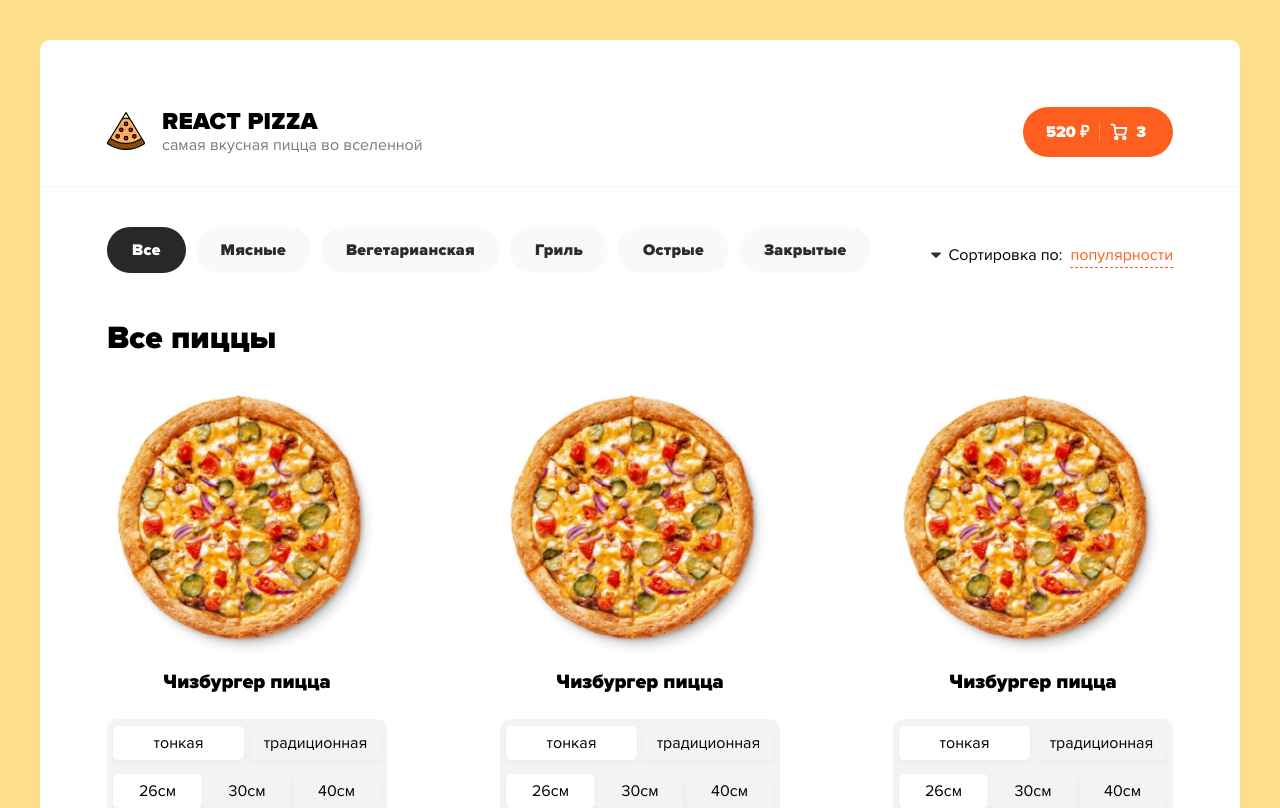
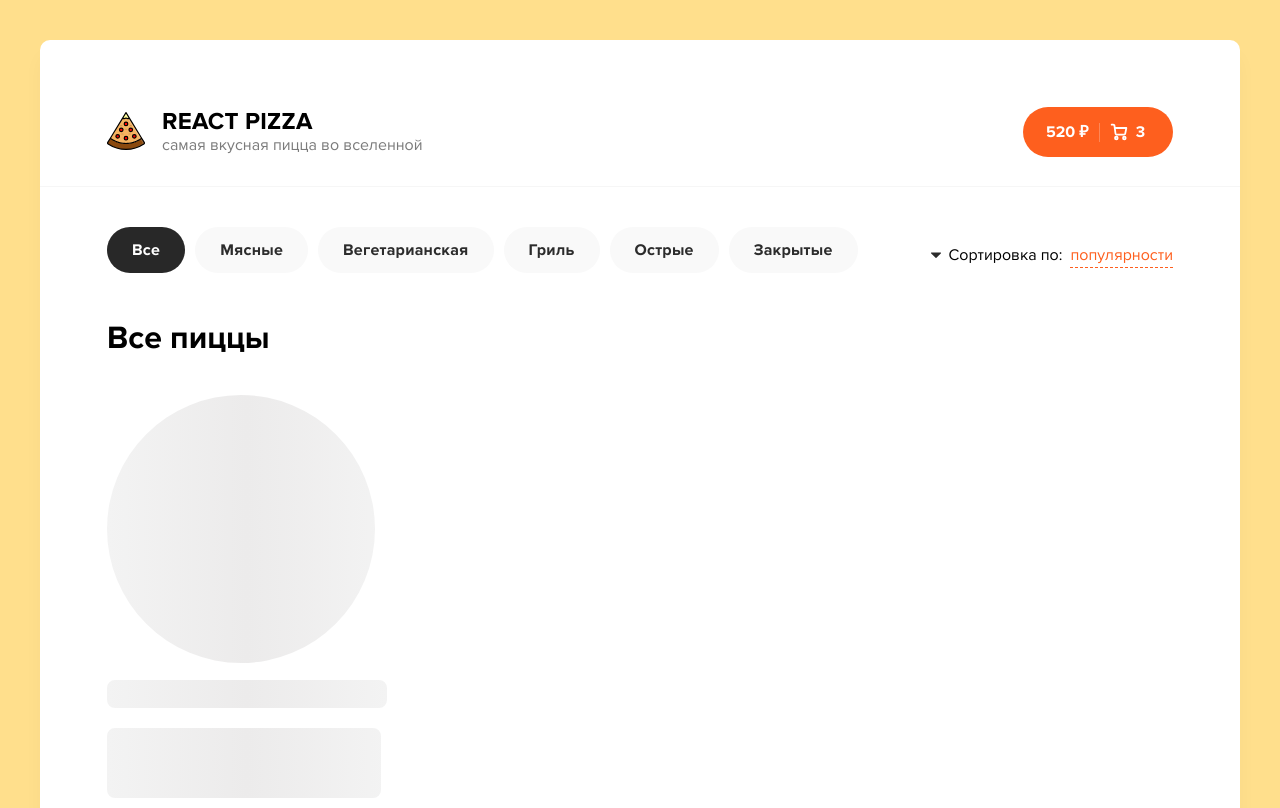
Before and after one commit to shaulaev/react-pizza, a React (Create React App) app: page / in a window 1280 px wide. Shown: the top 808 px of the page. Built offline with nearby package versions, Linux system fonts and the light colour scheme; the HTML template or start-up script is replaced by a standard one.

Commit message:
Added skeleton for pizza block

```diff
--- a/package.json
+++ b/package.json
@@ -11,6 +11,7 @@
     "@types/react": "^18.0.25",
     "@types/react-dom": "^18.0.8",
     "react": "^18.2.0",
+    "react-content-loader": "^6.2.0",
     "react-dom": "^18.2.0",
     "react-scripts": "5.0.1",
     "sass": "^1.56.0",
--- a/src/App.css
+++ b/src/App.css
@@ -33,6 +33,6 @@ body {
 
 @font-face {
   font-family: Proxima;
-  src: url(./assets/fonts/ProximaNova-Black.ttf);
+  src: url(./assets/fonts/ProximaNova-Bold.ttf);
   font-weight: 700;
 }
--- a/src/components/Main/OnePizza/OnePizza.module.scss
+++ b/src/components/Main/OnePizza/OnePizza.module.scss
@@ -44,4 +44,16 @@
             background: #FFFFFF;
         }
     }
+
+    .order {
+        margin-top: 17px;
+        display: flex;
+        align-items: center;
+        justify-content: space-between;
+    }
+
+    .pizzaPrice {
+        font-weight: 700;
+        font-size: 22px;
+    }
 }
--- a/src/components/Main/OnePizza/OnePizza.tsx
+++ b/src/components/Main/OnePizza/OnePizza.tsx
@@ -1,6 +1,7 @@
 import React, { useState } from 'react'
 import cl from "./OnePizza.module.scss"
 import pizza from "../../../assets/img/image 2.png"
+import {OrderButton} from "../../UI/OrderButton/OrderButton"
 
 export const OnePizza: React.FC = () => {
 
@@ -37,6 +38,10 @@ export const OnePizza: React.FC = () => {
                 })}
             </div>
         </div>
+        <div className={cl.order}>
+            <div className={cl.pizzaPrice}>от 395Р</div>
+            <OrderButton />
+        </div>
     </div>
   )
 }
--- /dev/null
+++ b/src/components/Main/OnePizza/PizzaBlockSkeleton.tsx
@@ -0,0 +1,20 @@
+import React from "react"
+import ContentLoader from "react-content-loader"
+
+export const PizzaBlockSkeleton: React.FC = (props) => (
+  <ContentLoader
+    speed={2}
+    width={280}
+    height={477}
+    viewBox="0 0 280 477"
+    backgroundColor="#f3f3f3"
+    foregroundColor="#ecebeb"
+    {...props}
+  >
+    <circle cx="134" cy="134" r="134" />
+    <rect x="0" y="285" rx="8" ry="8" width="280" height="28" />
+    <rect x="0" y="333" rx="8" ry="8" width="274" height="70" />
+    <rect x="0" y="425" rx="8" ry="8" width="88" height="33" />
+    <rect x="139" y="421" rx="8" ry="8" width="132" height="39" />
+  </ContentLoader>
+)
--- a/src/components/Main/Pizza/Pizza.tsx
+++ b/src/components/Main/Pizza/Pizza.tsx
@@ -1,17 +1,14 @@
 import React from 'react'
 import "../Main.scss";
 import { OnePizza } from '../OnePizza/OnePizza';
+import {PizzaBlockSkeleton} from "../OnePizza/PizzaBlockSkeleton"
 
 export const Pizza: React.FC = () => {
   return (
     <>
         <h1 className='allPizza'>Все пиццы</h1>
         <div className="pizza-container">
-          <OnePizza />
-          <OnePizza />
-          <OnePizza />
-          <OnePizza />
-          <OnePizza />
+          <PizzaBlockSkeleton />
         </div>
     </>
   )
--- /dev/null
+++ b/src/components/UI/OrderButton/OrderButton.tsx
@@ -0,0 +1,8 @@
+import React from 'react'
+import cl from "./OrderButton.module.scss"
+
+export const OrderButton: React.FC = () => {
+  return (
+    <button className={cl.button}>+ Добавить</button>
+  )
+}
```
Also changed, not shown: src/components/UI/OrderButton/OrderButton.module.scss (added, +17 -0 lines), 1 other file (tests, documents, lock files or other folders).
